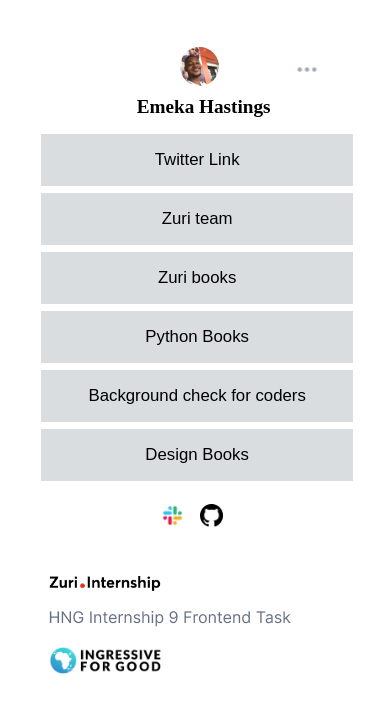
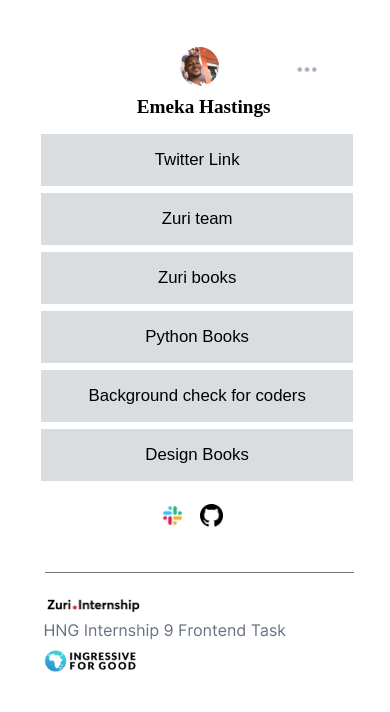
Before and after one commit to emekahastings/Task1, a React (Create React App) app: page / in a window 390 px wide. Shown: the top 712 px of the page. Built offline with nearby package versions, Linux system fonts and the light colour scheme.

Commit message:
third commit

```diff
--- a/src/Tree.js
+++ b/src/Tree.js
@@ -37,9 +37,9 @@
           <img src={social} className='git' alt='' /> <br />
           </div>
         </div>
-
+    {/* <hr/> */}
         <div className='last' >
-        <img src={zuri} className='bot' alt='' /> <br />
+        <img src={zuri} className='bot one' alt='' /> <br />
         <img src={text} className='bot two' alt='' /> <br />
         <img src={IG} className='bot three ' alt='' /> <br />
         </div>
--- a/src/index.css
+++ b/src/index.css
@@ -40,10 +40,14 @@
 }
 .footer{
   display: flex;
+
   margin-bottom: 5%;
 }
 .last{
+  margin-left: 10%;
+  border-top: rgb(120, 117, 117) 1px solid;
   display: flex;
+  margin-right: 7.5%;
   margin-top: 2rem;
 }
 .bot{
@@ -51,11 +55,14 @@
   height: auto;
   position: relative;
   left: 5%;
-  margin-left:6%;
-  /* margin-left: 20%; */
+  margin-left:40%;
+ margin-top: 2%;
+}
+.one{
+  margin-left:-4.5%;
 }
 .two, .three{
-  margin-left: 26%;
+  margin-left: 33%;
 }
 .two{
   width: 15%;
@@ -119,13 +126,16 @@
   .bot{
     width: 30%;
   }
+  .one{
+    margin-top: 7.5%;
+  }
   .two, .three{
-    margin-left: 6%;
-    margin-bottom: 1rem;
+    margin-left: -5.5%;
+    margin-bottom: 0rem;
   }
   .two{
     width: fit-content;
-    margin-top: 1rem;
+    margin-top: 0.5rem;
   }
   .dots{
     display: block;
```
